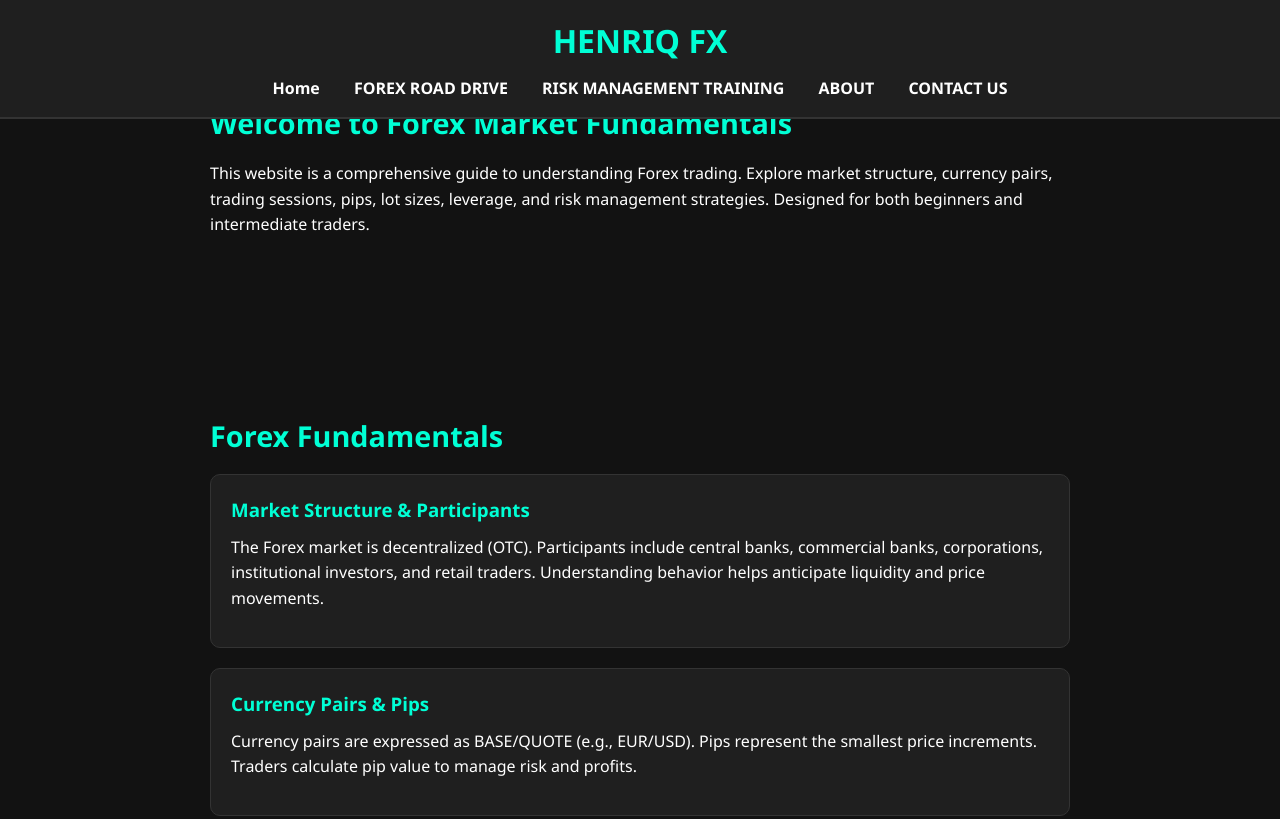
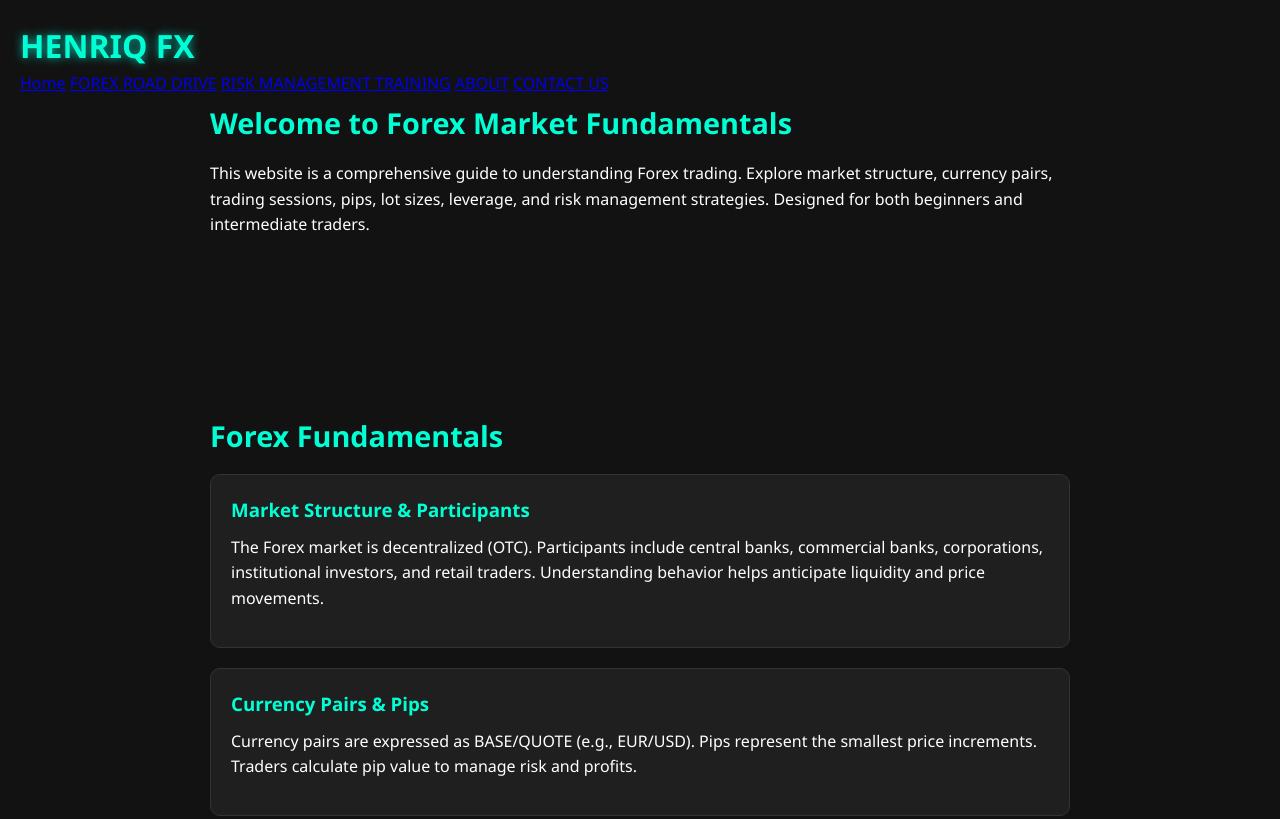
Before and after one commit to luyondehenriq/Forex-shit, a plain HTML site: page index.html in a window 1280 px wide. Shown: the top 819 px of the page. Drawn offline with Linux system fonts and the light colour scheme.

Commit message:
Update style.css

```diff
--- a/style.css
+++ b/style.css
@@ -3,12 +3,14 @@
 html {scroll-behavior: smooth;}
 body {background-color:#121212; color:#fff; line-height:1.6;}
 
-/* Header */
-header {position:fixed; width:100%; background:#1f1f1f; padding:15px 0; top:0; z-index:1000; border-bottom:2px solid #333;}
-header h1 {color:#00ffd5; text-align:center; font-size:2rem;}
-nav {margin-top:10px; text-align:center;}
-nav a {color:#fff; text-decoration:none; margin:0 15px; font-weight:bold; transition:0.3s;}
-nav a:hover {color:#00ffd5;}
+header {
+    position: absolute;
+    top: 0;
+    width: 100%;
+    background: transparent;
+    padding: 20px;
+}
+header h1 { color:#00ffd5; text-shadow: 0 0 10px #00c2aa; }
 
 /* Sections */
 section {padding:100px 20px 60px; max-width:900px; margin:auto;}
```
